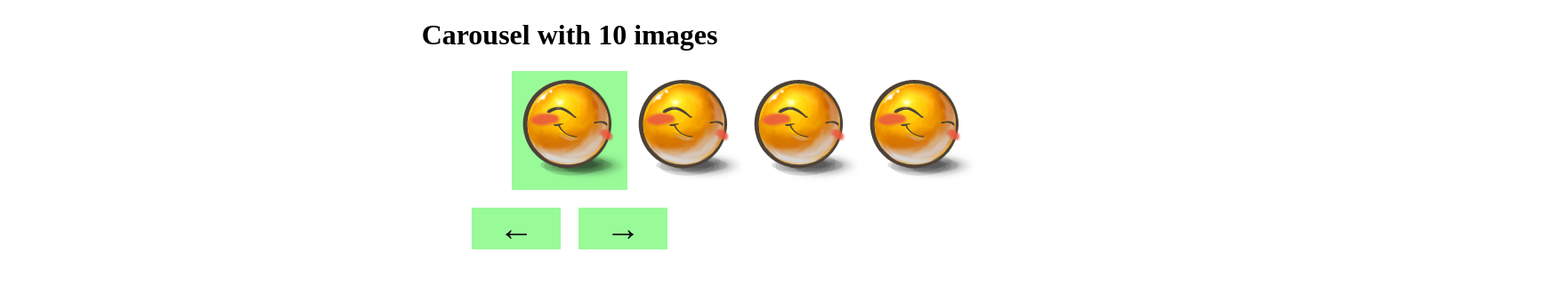
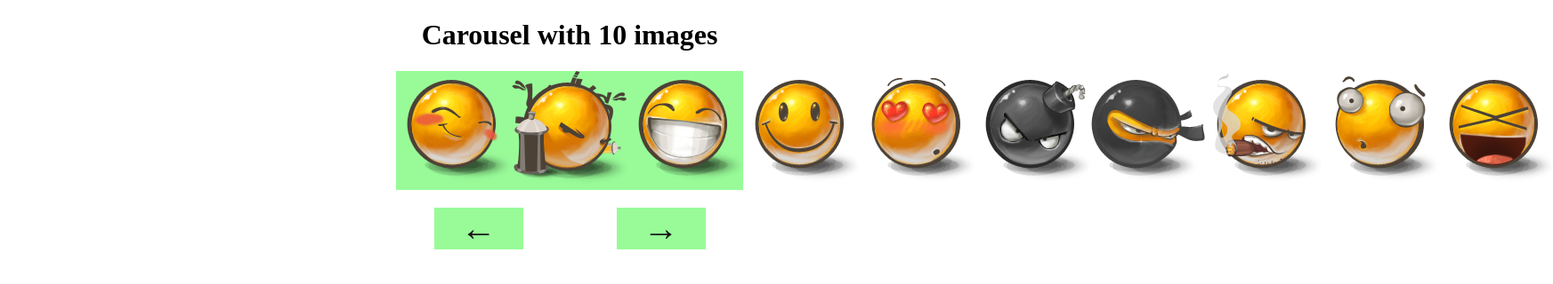
Before and after one commit to mate-academy/react_carousel, a React (Create React App) app: page / in a window 1280 px wide. Shown: the top 320 px of the page at 89% size, 1745 px wide, since content can reach past the window. Built offline with nearby package versions, Linux system fonts and the light colour scheme; the HTML template or start-up script is replaced by a standard one.

Commit message:
Umplement slide logic

```diff
--- a/src/App.tsx
+++ b/src/App.tsx
@@ -1,6 +1,6 @@
 import React from 'react';
 import './App.scss';
-import Carousel from './components/Carousel';
+import { Carousel } from './components/Carousel';
 
 interface State {
   images: string[];
@@ -31,7 +31,7 @@ class App extends React.Component<{}, State> {
         <h1>Carousel with {images.length} images</h1>
 
         <div className="App__carousel">
-          <Carousel />
+          <Carousel images={images} step={2} frameSize={3} itemWidth={130} />
         </div>
       </div>
     );
--- a/src/components/Carousel.scss
+++ b/src/components/Carousel.scss
@@ -46,7 +46,7 @@
       transition: none;
     }
 
-    &:not(.button--disabled):hover {
+    &:not(&--disabled):hover {
       background-color: #777;
       color: white;
     }
--- a/src/components/Carousel.tsx
+++ b/src/components/Carousel.tsx
@@ -1,26 +1,132 @@
 import React from 'react';
+import classNames from 'classnames';
 import './Carousel.scss';
 
-const Carousel: React.FC = () => (
+type Props = {
+  images: string[];
+  step: number;
+  frameSize: number;
+  itemWidth: number;
+};
+
+type State = {
+  ribbonAbsoluteOffset: number;
+  isPreviousButtonDisable: boolean;
+  isNextButtonDisable: boolean;
+};
+
+export class Carousel extends React.Component<Props, State> {
+  state: Readonly<State> = {
+    ribbonAbsoluteOffset: 0,
+    isPreviousButtonDisable: false,
+    isNextButtonDisable: false,
+  };
+
+  private readonly leftOffsetLimit = 0;
+
+  private readonly rightOffsetLimit = (-1)
+    * (this.props.images.length - this.props.frameSize)
+    * this.props.itemWidth;
+
+  handleClick = (isNextButton: boolean) => {
+    const ribbonOffsetDirection = isNextButton ? -1 : 1;
+    const ribbonOffsetComparer = isNextButton
+      ? this.rightOffsetLimit
+      : this.leftOffsetLimit;
+
+    return () => (
+      this.setState((state) => {
+        const {
+          step,
+          itemWidth,
+        } = this.props;
+
+        const requestedOffset = state.ribbonAbsoluteOffset
+          + step * itemWidth * ribbonOffsetDirection;
+
+        const requestedOffsetNormalized
+          = ribbonOffsetDirection * requestedOffset;
+        const ribbonOffsetComparerNormalized
+          = ribbonOffsetDirection * ribbonOffsetComparer;
+
+        const ribbonAbsoluteOffset = (
+          requestedOffsetNormalized
+          > ribbonOffsetComparerNormalized
+        )
+          ? ribbonOffsetComparer
+          : requestedOffset;
+
+        const isPreviousButtonDisable
+        = this.leftOffsetLimit === ribbonAbsoluteOffset;
+        const isNextButtonDisable
+        = this.rightOffsetLimit === ribbonAbsoluteOffset;
+
+        return {
+          ribbonAbsoluteOffset,
+          isPreviousButtonDisable,
+          isNextButtonDisable,
+        };
+      })
+    );
+  };
+
+  render() {
+    const {
+      images,
+      frameSize,
+      itemWidth,
+    } = this.props;
+
+    return (
       <div className="Carousel">
-    <div className="Carousel__frame">
-      <ul className="Carousel__ribbon">
-        <li><img src="./img/1.png" alt="1" className="Carousel__image" /></li>
-        <li><img src="./img/1.png" alt="2" className="Carousel__image" /></li>
-        <li><img src="./img/1.png" alt="3" className="Carousel__image" /></li>
-        <li><img src="./img/1.png" alt="4" className="Carousel__image" /></li>
+        <div
+          className="Carousel__frame"
+          style={{ width: `${frameSize * itemWidth}px` }}
+        >
+          <ul
+            className="Carousel__ribbon"
+            style={{ translate: `${this.state.ribbonAbsoluteOffset}px` }}
+          >
+            {images.map((image, i) => (
+              <li key={image}>
+                <img
+                  className="Carousel__image"
+                  src={image}
+                  alt={`${i}`}
+                />
+              </li>
+            ))}
           </ul>
         </div>
 
         <div className="Carousel__controls">
-      <button type="button" className="Carousel__button">
+          <button
+            type="button"
+            className={classNames(
+              'Carousel__button',
+              {
+                'Carousel__button--disabled':
+                  this.state.isPreviousButtonDisable,
+              },
+            )}
+            onClick={this.handleClick(false)}
+          >
             &#8592;
           </button>
-      <button type="button" className="Carousel__button">
+          <button
+            type="button"
+            className={classNames(
+              'Carousel__button',
+              {
+                'Carousel__button--disabled': this.state.isNextButtonDisable,
+              },
+            )}
+            onClick={this.handleClick(true)}
+          >
             &#8594;
           </button>
         </div>
       </div>
     );
-
-export default Carousel;
+  }
+}
```
Lines whose indentation alone changed are shown as unchanged.
